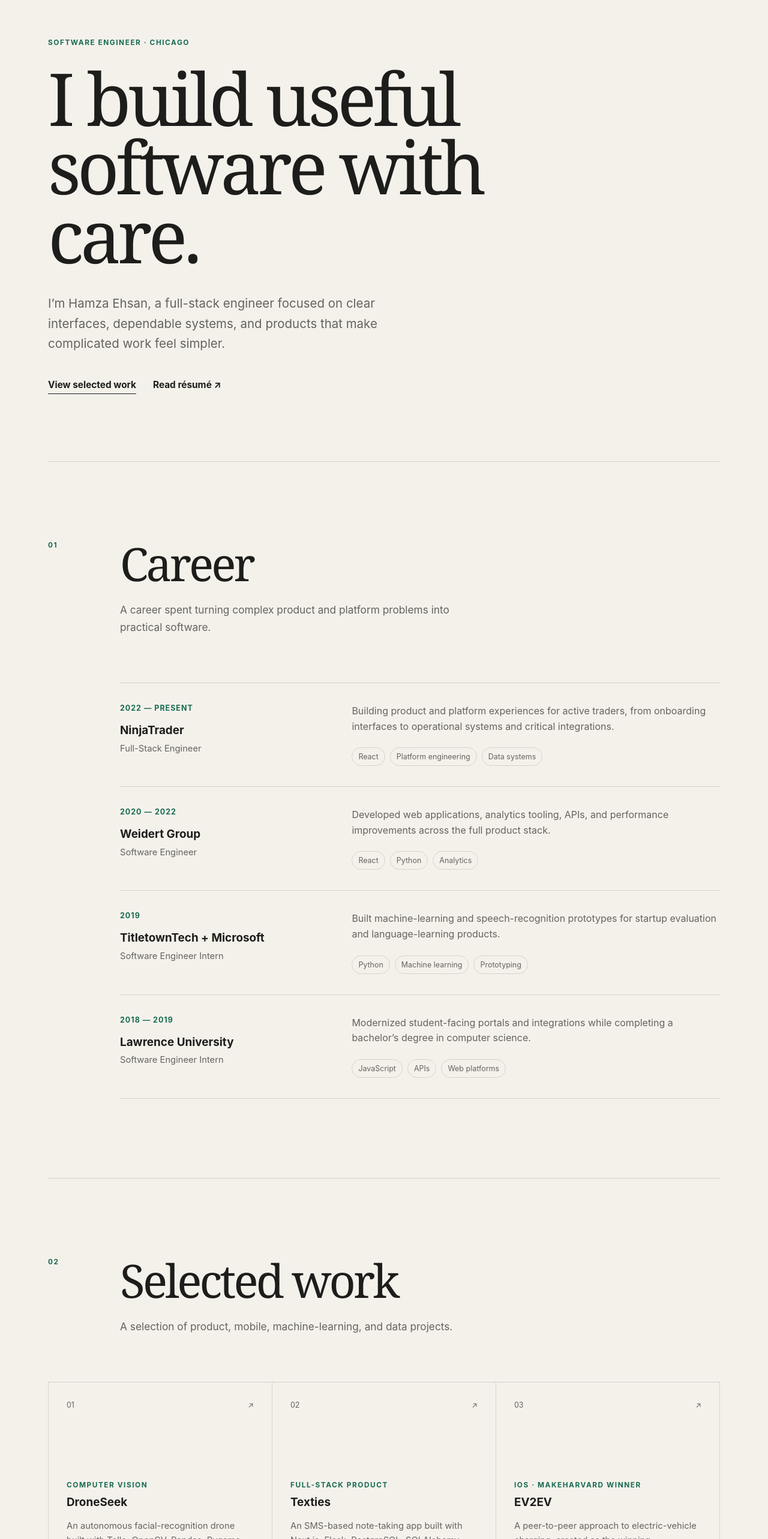
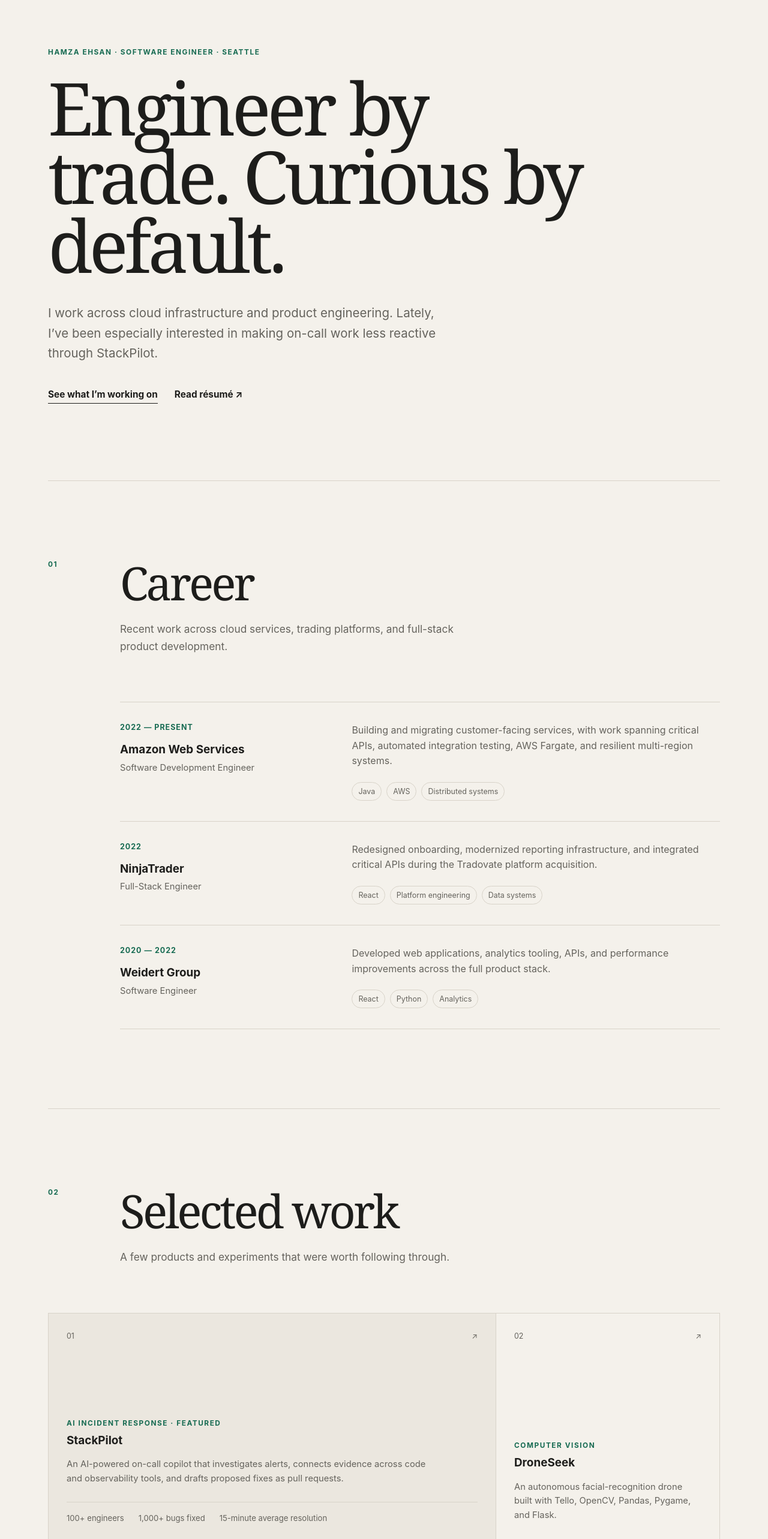
Before and after one commit to hamzaehsan97/Portfolio, a React (Vite) app: page / in a window 1280 px wide. Shown: the part 120-2686 px from the top of the page at 60% size. Built offline with nearby package versions, Linux system fonts and the light colour scheme.

Commit message:
Refresh portfolio content and featured work

```diff
--- a/index.html
+++ b/index.html
@@ -6,14 +6,14 @@
     <meta name="theme-color" content="#f4f1eb" />
     <meta
       name="description"
-      content="Hamza Ehsan is a software engineer building thoughtful products for the web."
+      content="Hamza Ehsan is a Seattle-based software engineer working across cloud infrastructure, product engineering, and AI incident response."
     />
     <meta property="og:type" content="website" />
     <meta property="og:url" content="https://hamzaehsan97.github.io/Portfolio/" />
     <meta property="og:title" content="Hamza Ehsan - Software Engineer" />
     <meta
       property="og:description"
-      content="Software engineer building useful software with care."
+      content="Engineer by trade. Curious by default."
     />
     <meta
       property="og:image"
@@ -23,7 +23,7 @@
     <meta name="twitter:title" content="Hamza Ehsan - Software Engineer" />
     <meta
       name="twitter:description"
-      content="Software engineer building useful software with care."
+      content="Engineer by trade. Curious by default."
     />
     <meta
       name="twitter:image"
--- a/src/App.jsx
+++ b/src/App.jsx
@@ -1,12 +1,20 @@
-const navigation = ["Home", "Career", "Work", "Writings", "Life"];
+const navigation = ["Home", "Career", "Work", "Writing", "About"];
 
 const career = [
   {
+    company: "Amazon Web Services",
+    role: "Software Development Engineer",
+    period: "2022 — Present",
+    summary:
+      "Building and migrating customer-facing services, with work spanning critical APIs, automated integration testing, AWS Fargate, and resilient multi-region systems.",
+    skills: ["Java", "AWS", "Distributed systems"],
+  },
+  {
     company: "NinjaTrader",
     role: "Full-Stack Engineer",
-    period: "2022 — Present",
+    period: "2022",
     summary:
-      "Building product and platform experiences for active traders, from onboarding interfaces to operational systems and critical integrations.",
+      "Redesigned onboarding, modernized reporting infrastructure, and integrated critical APIs during the Tradovate platform acquisition.",
     skills: ["React", "Platform engineering", "Data systems"],
   },
   {
@@ -17,25 +25,18 @@ const career = [
       "Developed web applications, analytics tooling, APIs, and performance improvements across the full product stack.",
     skills: ["React", "Python", "Analytics"],
   },
-  {
-    company: "TitletownTech + Microsoft",
-    role: "Software Engineer Intern",
-    period: "2019",
-    summary:
-      "Built machine-learning and speech-recognition prototypes for startup evaluation and language-learning products.",
-    skills: ["Python", "Machine learning", "Prototyping"],
-  },
-  {
-    company: "Lawrence University",
-    role: "Software Engineer Intern",
-    period: "2018 — 2019",
-    summary:
-      "Modernized student-facing portals and integrations while completing a bachelor’s degree in computer science.",
-    skills: ["JavaScript", "APIs", "Web platforms"],
-  },
 ];
 
 const projects = [
+  {
+    name: "StackPilot",
+    type: "AI incident response · Featured",
+    description:
+      "An AI-powered on-call copilot that investigates alerts, connects evidence across code and observability tools, and drafts proposed fixes as pull requests.",
+    url: "https://www.stack-pilot.com/",
+    featured: true,
+    proof: ["100+ engineers", "1,000+ bugs fixed", "15-minute average resolution"],
+  },
   {
     name: "DroneSeek",
     type: "Computer vision",
@@ -71,12 +72,21 @@ const projects = [
       "An R-based study modeling early COVID-19 growth against international travel patterns.",
     url: "https://github.com/hamzaehsan97/VirusGrowthPatterns",
   },
+];
+
+const writing = [
   {
-    name: "College Retention Rates",
-    type: "Data science",
+    label: "Personal notes",
+    title: "Essays and ideas",
+    description: "Occasional writing on software, learning, and building things.",
+    url: "https://medium.com/@hamzaehsan75",
+  },
+  {
+    label: "StackPilot blog",
+    title: "Notes from on-call",
     description:
-      "An exploration of how students’ financial well-being relates to college retention and dropout rates.",
-    url: "https://github.com/hamzaehsan97/CollegeRetentionRates",
+      "Product writing about incident response, engineering debt, and AI-assisted debugging.",
+    url: "https://www.stack-pilot.com/blog",
   },
 ];
 
@@ -118,16 +128,16 @@ function App() {
 
       <main id="main-content">
         <section className="hero" id="home">
-          <p className="eyebrow">Software engineer · Chicago</p>
-          <h1>I build useful software with care.</h1>
+          <p className="eyebrow">Hamza Ehsan · Software engineer · Seattle</p>
+          <h1>Engineer by trade. Curious by default.</h1>
           <p className="hero-copy">
-            I’m Hamza Ehsan, a full-stack engineer focused on clear interfaces,
-            dependable systems, and products that make complicated work feel
-            simpler.
+            I work across cloud infrastructure and product engineering. Lately,
+            I’ve been especially interested in making on-call work less reactive
+            through StackPilot.
           </p>
           <div className="hero-links">
             <a className="primary-link" href="#work">
-              View selected work
+              See what I’m working on
             </a>
             <a
               href={`${import.meta.env.BASE_URL}resume.pdf`}
@@ -143,7 +153,7 @@ function App() {
           <SectionHeading
             number="01"
             title="Career"
-            description="A career spent turning complex product and platform problems into practical software."
+            description="Recent work across cloud services, trading platforms, and full-stack product development."
           />
           <div className="timeline">
             {career.map((item) => (
@@ -170,12 +180,12 @@ function App() {
           <SectionHeading
             number="02"
             title="Selected work"
-            description="A selection of product, mobile, machine-learning, and data projects."
+            description="A few products and experiments that were worth following through."
           />
           <div className="project-grid">
             {projects.map((project, index) => (
               <a
-                className="project-card"
+                className={`project-card${project.featured ? " project-card--featured" : ""}`}
                 href={project.url}
                 key={project.name}
                 target="_blank"
@@ -185,40 +195,54 @@ function App() {
                   <span>{String(index + 1).padStart(2, "0")}</span>
                   <Arrow />
                 </div>
+                <div className="project-card__content">
                   <p className="project-type">{project.type}</p>
                   <h3>{project.name}</h3>
                   <p>{project.description}</p>
+                  {project.proof && (
+                    <ul className="project-proof" aria-label="StackPilot highlights">
+                      {project.proof.map((item) => (
+                        <li key={item}>{item}</li>
+                      ))}
+                    </ul>
+                  )}
+                </div>
               </a>
             ))}
           </div>
         </section>
 
-        <section className="section" id="writings">
+        <section className="section" id="writing">
           <SectionHeading
             number="03"
-            title="Writings"
-            description="Notes on engineering, products, and the ideas worth keeping."
+            title="Writing"
+            description="A small index of ideas, notes, and product thinking—kept easy to browse."
           />
+          <div className="writing-list">
+            {writing.map((item) => (
               <a
                 className="feature-link"
-            href="https://medium.com/@hamzaehsan75"
+                href={item.url}
+                key={item.title}
                 target="_blank"
                 rel="noreferrer"
               >
                 <div>
-              <p className="project-type">Medium</p>
-              <h3>Essays and notes</h3>
-              <p>Read the longer-form archive on software, learning, and building.</p>
+                  <p className="project-type">{item.label}</p>
+                  <h3>{item.title}</h3>
+                  <p>{item.description}</p>
                 </div>
                 <Arrow />
               </a>
+            ))}
+          </div>
         </section>
 
-        <section className="section" id="life">
+        <section className="section" id="about">
           <SectionHeading
             number="04"
-            title="Beyond the screen"
-            description="The interests that keep the work in perspective."
+            title="Away from the keyboard"
+            description="Cycling, reading, cooking, and the questions that come from studying both computers and people."
           />
           <div className="life-grid">
             <article>
@@ -229,7 +253,7 @@ function App() {
             <article>
               <p className="project-type">Learning</p>
               <h3>Reading</h3>
-              <p>Technology, business, human behavior, and useful contrarian ideas.</p>
+              <p>Technology, philosophy, human behavior, and useful contrarian ideas.</p>
             </article>
             <article>
               <p className="project-type">Making</p>
@@ -238,26 +262,18 @@ function App() {
             </article>
           </div>
 
-          <div className="recognition-grid">
-            <article>
+          <article className="education-row">
             <p className="project-type">Education</p>
+            <div>
               <h3>Lawrence University</h3>
-              <p>Bachelor of Computer Science, 2020</p>
+              <p>Bachelor’s in Computer Science and Philosophy, 2020</p>
+            </div>
           </article>
-            <article>
-              <p className="project-type">Recognition</p>
-              <h3>Built in good company</h3>
-              <p>
-                MakeHarvard winner · The Pitch winner · DifferenceMaker runner-up
-                · LuLaunch winner
-              </p>
-            </article>
-          </div>
         </section>
 
         <section className="contact" aria-labelledby="contact-title">
           <p className="eyebrow">Get in touch</p>
-          <h2 id="contact-title">Have a thoughtful problem to solve?</h2>
+          <h2 id="contact-title">Have an interesting problem—or a good question?</h2>
           <a className="contact-email" href="mailto:hamza-ehsan@outlook.com">
             hamza-ehsan@outlook.com <Arrow />
           </a>
--- a/src/styles.css
+++ b/src/styles.css
@@ -89,10 +89,10 @@ nav a, .hero-links a, .footer-links a { transition: color 160ms ease; }
 nav a:hover, .hero-links a:hover, .footer-links a:hover, .contact-email:hover { color: var(--accent); }
 
 .hero {
-  min-height: calc(100vh - 88px);
+  min-height: min(760px, calc(100vh - 88px));
   display: grid;
   align-content: center;
-  padding: 96px 0 112px;
+  padding: 112px 0 128px;
 }
 
 .eyebrow, .section-number, .project-type {
@@ -187,10 +187,10 @@ h3 { margin: 0; font-size: 1.18rem; line-height: 1.3; }
 
 .timeline-meta > p:last-child,
 .timeline-detail > p,
-.project-card > p:last-child,
+.project-card__content > p:last-of-type,
 .feature-link > div > p:last-child,
 .life-grid article > p:last-child,
-.recognition-grid article > p:last-child {
+.education-row p:last-child {
   color: var(--muted);
   line-height: 1.6;
 }
@@ -234,6 +234,12 @@ h3 { margin: 0; font-size: 1.18rem; line-height: 1.3; }
 
 .project-card:hover { background: var(--soft); transform: translateY(-3px); }
 
+.project-card--featured {
+  grid-column: span 2;
+  min-height: 380px;
+  background: var(--soft);
+}
+
 .card-topline {
   display: flex;
   justify-content: space-between;
@@ -241,10 +247,22 @@ h3 { margin: 0; font-size: 1.18rem; line-height: 1.3; }
   font-size: 0.78rem;
 }
 
-.project-card .project-type { margin-top: auto; padding-top: 44px; }
+.project-card__content { margin-top: auto; padding-top: 44px; }
 
-.project-card h3, .feature-link h3, .life-grid h3, .recognition-grid h3 { margin-top: 10px; }
-.project-card > p:last-child { margin: 16px 0 0; font-size: 0.92rem; }
+.project-card h3, .feature-link h3, .life-grid h3, .education-row h3 { margin-top: 10px; }
+.project-card__content > p:last-of-type { max-width: 620px; margin: 16px 0 0; font-size: 0.92rem; }
+
+.project-proof {
+  display: flex;
+  flex-wrap: wrap;
+  gap: 10px 24px;
+  margin: 26px 0 0;
+  padding: 18px 0 0;
+  border-top: 1px solid var(--line);
+  color: var(--muted);
+  font-size: 0.82rem;
+  list-style: none;
+}
 
 .feature-link {
   display: flex;
@@ -260,7 +278,9 @@ h3 { margin: 0; font-size: 1.18rem; line-height: 1.3; }
 .feature-link > div > p:last-child { margin: 12px 0 0; }
 .feature-link > span { font-size: 1.5rem; }
 
-.life-grid, .recognition-grid {
+.writing-list .feature-link + .feature-link { border-top: 0; }
+
+.life-grid {
   display: grid;
   gap: 0;
   border-top: 1px solid var(--line);
@@ -268,16 +288,27 @@ h3 { margin: 0; font-size: 1.18rem; line-height: 1.3; }
 }
 
 .life-grid { grid-template-columns: repeat(3, minmax(0, 1fr)); }
-.recognition-grid { grid-template-columns: 1fr 2fr; margin-top: 48px; }
 
-.life-grid article, .recognition-grid article {
+.life-grid article {
   min-height: 210px;
   padding: 30px;
   border-right: 1px solid var(--line);
   border-bottom: 1px solid var(--line);
 }
 
-.life-grid article > p:last-child, .recognition-grid article > p:last-child { margin: 16px 0 0; }
+.life-grid article > p:last-child { margin: 16px 0 0; }
+
+.education-row {
+  display: grid;
+  grid-template-columns: 120px minmax(0, 1fr);
+  gap: 0;
+  margin-top: 48px;
+  padding: 30px;
+  border: 1px solid var(--line);
+}
+
+.education-row h3 { margin-top: 0; }
+.education-row p:last-child { margin: 8px 0 0; }
 
 .contact {
   padding: 140px 0;
@@ -316,6 +347,7 @@ footer p { margin: 0; }
   .timeline-item { gap: 24px; }
   .project-grid { grid-template-columns: repeat(2, minmax(0, 1fr)); }
   .life-grid { grid-template-columns: 1fr; }
+  .education-row { grid-template-columns: 1fr; gap: 18px; }
 }
 
 @media (max-width: 680px) {
@@ -326,7 +358,8 @@ footer p { margin: 0; }
   .hero { min-height: auto; padding: 104px 0 96px; }
   .section { padding: 92px 0; }
   .section-heading { margin-bottom: 52px; }
-  .project-grid, .recognition-grid { grid-template-columns: 1fr; }
+  .project-grid { grid-template-columns: 1fr; }
+  .project-card--featured { grid-column: auto; }
   .project-card { min-height: 280px; }
   .contact { padding: 100px 0; }
   footer { flex-direction: column; }
```
Also changed, not shown: public/og.png, 1 other file (tests, documents, lock files or other folders). Lines whose indentation alone changed are shown as unchanged.
